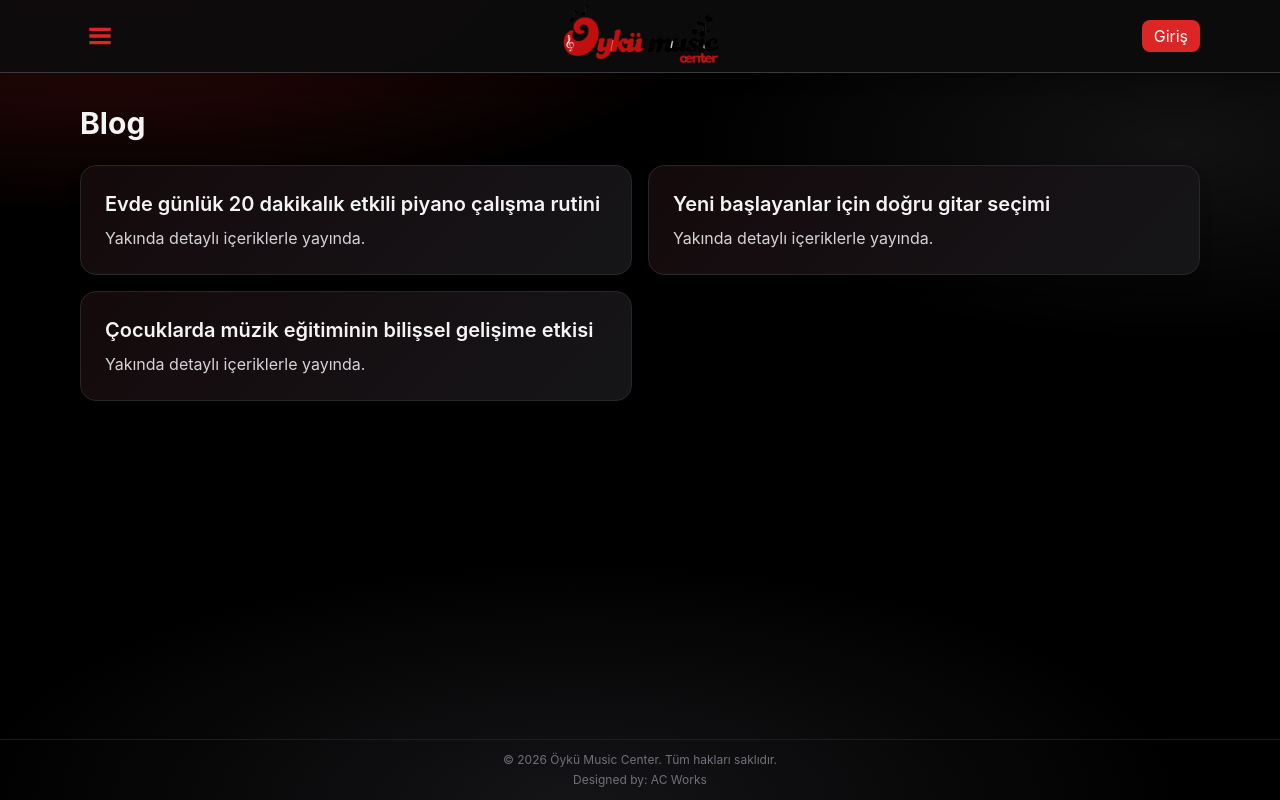
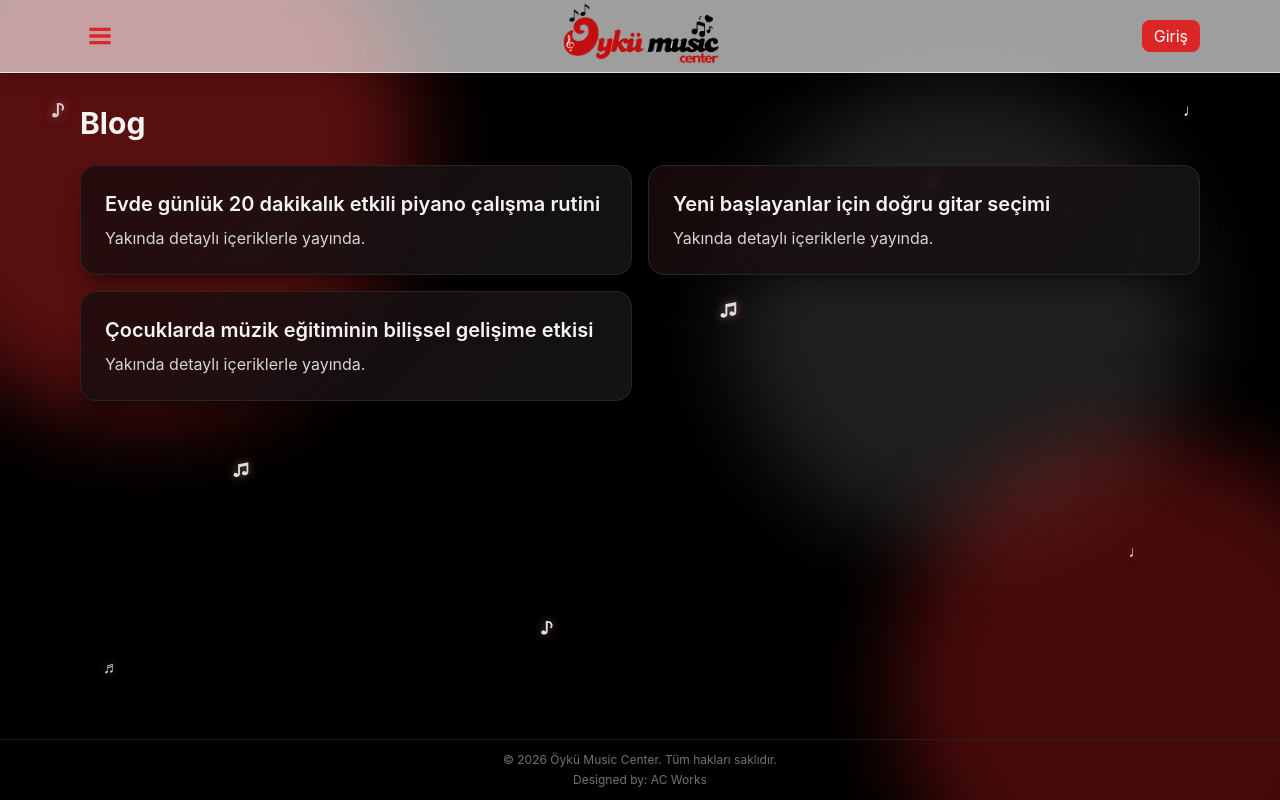
Before and after one commit to ardacetintr/-yk-music-center, a Next.js app: page /blog in a window 1280 px wide. Built offline with nearby package versions, Linux system fonts and the light colour scheme; no server answers.

Commit message:
fix: ensure DATABASE_URL in dev; restore glass UI with lighter animations
Co-authored-by: Cursor <cursoragent@cursor.com>

```diff
--- a/app/globals.css
+++ b/app/globals.css
@@ -17,28 +17,8 @@ body.theme-night {
   color: #f4f4f5;
 }
 
-/* Statik arka plan: blur + onlarca animasyon yerine GPU-dostu gradient */
-.site-bg {
-  position: fixed;
-  inset: 0;
-  z-index: 0;
-  pointer-events: none;
-  background:
-    radial-gradient(ellipse 90% 55% at 8% -5%, rgba(220, 38, 38, 0.28), transparent 58%),
-    radial-gradient(ellipse 70% 45% at 92% 18%, rgba(255, 255, 255, 0.07), transparent 55%),
-    radial-gradient(ellipse 80% 50% at 45% 100%, rgba(24, 24, 27, 0.85), transparent 60%),
-    #000000;
-}
-
-body.theme-day .site-bg {
-  background:
-    radial-gradient(ellipse 90% 55% at 10% 0%, rgba(220, 38, 38, 0.12), transparent 55%),
-    radial-gradient(ellipse 70% 45% at 90% 30%, rgba(148, 163, 184, 0.15), transparent 50%),
-    linear-gradient(180deg, #f8fafc 0%, #eef2ff 100%);
-}
-
 .site-shell {
-  contain: layout style;
+  isolation: isolate;
 }
 
 @keyframes blobMotion {
@@ -106,13 +86,13 @@ body.theme-day .site-bg {
 }
 
 .card {
-  @apply rounded-2xl border border-zinc-800 bg-zinc-950/95 p-6 shadow-lg shadow-black/25;
-  background-image: linear-gradient(135deg, rgba(220, 38, 38, 0.06), rgba(24, 24, 27, 0.85));
-  transition: border-color 0.2s ease;
+  @apply rounded-2xl border border-zinc-800 bg-zinc-950/80 p-6 shadow-xl shadow-black/30 backdrop-blur-sm;
+  background-image: linear-gradient(135deg, rgba(220, 38, 38, 0.08), rgba(24, 24, 27, 0.7));
+  transition: border-color 0.25s ease, box-shadow 0.25s ease;
 }
 
 .card:hover {
-  @apply border-brand-500/50;
+  @apply border-brand-500/60 shadow-2xl shadow-black/35;
 }
 
 .logo-badge {
@@ -136,8 +116,9 @@ body.theme-day .site-bg {
 }
 
 .global-blob {
-  @apply absolute rounded-full blur-3xl;
-  animation: blobMotion 14s ease-in-out infinite;
+  @apply absolute rounded-full blur-2xl;
+  animation: blobMotion 16s ease-in-out infinite;
+  will-change: transform;
 }
 
 .global-blob-red {
@@ -185,9 +166,11 @@ body.theme-day .site-bg {
 }
 
 .liquid-glass-nav {
-  background: rgba(12, 12, 14, 0.92);
-  border-color: rgba(63, 63, 70, 0.9);
-  box-shadow: 0 4px 16px rgba(0, 0, 0, 0.25);
+  background: rgba(255, 255, 255, 0.62);
+  border-color: rgba(255, 255, 255, 0.7);
+  box-shadow: 0 6px 20px rgba(0, 0, 0, 0.14);
+  backdrop-filter: blur(10px) saturate(130%);
+  -webkit-backdrop-filter: blur(10px) saturate(130%);
 }
 
 .music-note {
@@ -230,9 +213,8 @@ body.theme-day .card:hover {
 }
 
 body.theme-day .liquid-glass-nav {
-  background: rgba(255, 255, 255, 0.94);
+  background: rgba(255, 255, 255, 0.88);
   border-color: rgba(203, 213, 225, 0.9);
-  box-shadow: 0 4px 14px rgba(15, 23, 42, 0.08);
 }
 
 body.theme-day .music-note {
@@ -269,16 +251,22 @@ body.theme-day .hero-overlay {
 
 body.theme-day .hero-info-box {
   border-color: rgba(148, 163, 184, 0.45);
-  background: rgba(255, 255, 255, 0.92);
+  background: rgba(255, 255, 255, 0.8);
   box-shadow: 0 16px 40px rgba(15, 23, 42, 0.1);
+  backdrop-filter: blur(10px);
 }
 
 .hero-info-box {
-  transition: border-color 0.2s ease;
+  transition: border-color 0.25s ease, box-shadow 0.25s ease;
 }
 
 .hero-info-box:hover {
   border-color: rgba(220, 38, 38, 0.45);
+  box-shadow: 0 18px 42px rgba(0, 0, 0, 0.32);
+}
+
+body.theme-day .hero-info-box:hover {
+  box-shadow: 0 20px 44px rgba(15, 23, 42, 0.14);
 }
 
 body.theme-day .hero-info-title {
@@ -336,6 +324,19 @@ body.theme-day .login-tempo-logo {
   opacity: 0.98;
 }
 
+body.theme-night:has([data-liquid-page]) .music-notes-layer,
+body.theme-day:has([data-liquid-page]) .music-notes-layer {
+  z-index: 3;
+}
+
+body.theme-night:has([data-liquid-page]) .music-note {
+  animation-name: noteDriftLiquid;
+  font-weight: 800;
+  text-shadow:
+    0 0 10px rgba(255, 255, 255, 0.55),
+    0 0 24px rgba(220, 38, 38, 0.45);
+}
+
 body.theme-night:has([data-liquid-page]) .site-shell,
 body.theme-day:has([data-liquid-page]) .site-shell {
   z-index: 25;
@@ -343,12 +344,10 @@ body.theme-day:has([data-liquid-page]) .site-shell {
 }
 
 @media (prefers-reduced-motion: reduce) {
-  *,
-  *::before,
-  *::after {
-    animation-duration: 0.01ms !important;
-    animation-iteration-count: 1 !important;
-    transition-duration: 0.01ms !important;
-    scroll-behavior: auto !important;
+  .global-blob,
+  .music-note,
+  .hero-blob,
+  .soft-float {
+    animation: none !important;
   }
 }
--- a/app/layout.tsx
+++ b/app/layout.tsx
@@ -13,11 +13,46 @@ export const metadata: Metadata = {
   }
 };
 
+const AMBIENT_NOTES = [
+  { symbol: "♪", left: "4%", top: "12%", size: "18px", duration: "5.5s", delay: "0s" },
+  { symbol: "♫", left: "18%", top: "58%", size: "17px", duration: "6.2s", delay: "0.6s" },
+  { symbol: "♬", left: "72%", top: "22%", size: "19px", duration: "5.8s", delay: "1.1s" },
+  { symbol: "♩", left: "88%", top: "68%", size: "16px", duration: "6.5s", delay: "0.3s" },
+  { symbol: "♪", left: "42%", top: "78%", size: "17px", duration: "5.4s", delay: "1.4s" },
+  { symbol: "♫", left: "56%", top: "38%", size: "18px", duration: "6.1s", delay: "0.9s" },
+  { symbol: "♬", left: "8%", top: "82%", size: "16px", duration: "5.9s", delay: "0.2s" },
+  { symbol: "♩", left: "92%", top: "14%", size: "17px", duration: "6.3s", delay: "1.6s" }
+] as const;
+
 export default function RootLayout({ children }: { children: React.ReactNode }) {
   return (
     <html lang="tr" className="font-sans antialiased">
       <body className="theme-night">
-        <div className="site-bg" aria-hidden />
+        <div aria-hidden className="global-background">
+          <span className="global-blob global-blob-red" />
+          <span className="global-blob global-blob-white" />
+          <span className="global-blob global-blob-red-secondary" />
+        </div>
+        <div
+          aria-hidden
+          className="music-notes-layer pointer-events-none fixed inset-0 z-[1] overflow-hidden"
+        >
+          {AMBIENT_NOTES.map((note, index) => (
+            <span
+              key={`${note.symbol}-${index}`}
+              className="music-note"
+              style={{
+                left: note.left,
+                top: note.top,
+                fontSize: note.size,
+                animationDuration: note.duration,
+                animationDelay: note.delay
+              }}
+            >
+              {note.symbol}
+            </span>
+          ))}
+        </div>
         <div className="site-shell relative z-10 flex min-h-screen flex-col">
           <Navbar />
           <main className="container flex flex-1 flex-col py-8">{children}</main>
--- a/app/liquid/LiquidAtrium.tsx
+++ b/app/liquid/LiquidAtrium.tsx
@@ -75,6 +75,7 @@ export default function LiquidAtrium() {
   return (
     <div className={`${styles.stage} min-h-0 flex-1`}>
       <div className={`${styles.glowOrb} ${styles.glowOrbBrand}`} aria-hidden />
+      <div className={`${styles.glowOrb} ${styles.glowOrbWhite}`} aria-hidden />
 
       <div className={styles.content}>
         <div className={styles.blobCluster}>
@@ -110,9 +111,14 @@ export default function LiquidAtrium() {
             <WaveTrack motion="forward" fill="rgba(24,24,27,0.93)" path={WAVE_PATH_A} tall />
           </div>
         </div>
+        <div className={styles.waveShelfInner}>
+          <div className="absolute inset-0 translate-y-1">
+            <WaveTrack motion="mid" fill="rgba(220,38,38,0.36)" path={WAVE_PATH_B} />
+          </div>
+        </div>
         <div className={`${styles.waveShelfInner} ${styles.waveShelfInnerSlow}`}>
-          <div className="absolute inset-0 -translate-y-1">
-            <WaveTrack motion="mid" fill="rgba(220,38,38,0.32)" path={WAVE_PATH_B} />
+          <div className="absolute inset-0 -translate-y-2 opacity-90">
+            <WaveTrack motion="reverse" fill="rgba(255,255,255,0.09)" path={WAVE_PATH_A} />
           </div>
         </div>
       </div>
--- a/prisma/load-env.ts
+++ b/prisma/load-env.ts
@@ -1,9 +1,17 @@
-import { existsSync, readFileSync } from "node:fs";
-import { resolve } from "node:path";
+import { existsSync, readFileSync } from "fs";
+import { resolve } from "path";
+
+const DEV_DATABASE_URL = "file:./dev.db";
+const DEV_JWT_SECRET = "yk-music-center-dev-secret-min-32-chars-change-in-production";
 
 /** tsx ile doğrudan seed çalıştırılırken Next.js .env yüklemez; kök .env okunur. */
 export function loadRootEnv(): void {
-  const envPath = resolve(process.cwd(), ".env");
+  loadEnvFile(".env");
+  loadEnvFile(".env.local");
+}
+
+function loadEnvFile(filename: string) {
+  const envPath = resolve(process.cwd(), filename);
   if (!existsSync(envPath)) return;
   const lines = readFileSync(envPath, "utf8").split(/\r?\n/);
   for (const line of lines) {
@@ -23,4 +31,19 @@ export function loadRootEnv(): void {
   }
 }
 
-loadRootEnv();
+export function ensureAppEnv(): void {
+  loadRootEnv();
+
+  const strictProd =
+    process.env.VERCEL_ENV === "production" || process.env.ENFORCE_STRONG_JWT_SECRET === "1";
+
+  if (!process.env.DATABASE_URL?.trim() && !strictProd) {
+    process.env.DATABASE_URL = DEV_DATABASE_URL;
+  }
+
+  if (!process.env.JWT_SECRET?.trim() && !strictProd) {
+    process.env.JWT_SECRET = DEV_JWT_SECRET;
+  }
+}
+
+ensureAppEnv();
```
Also changed, not shown: app/liquid/liquid-atrium.module.css (+17 -5 lines).
